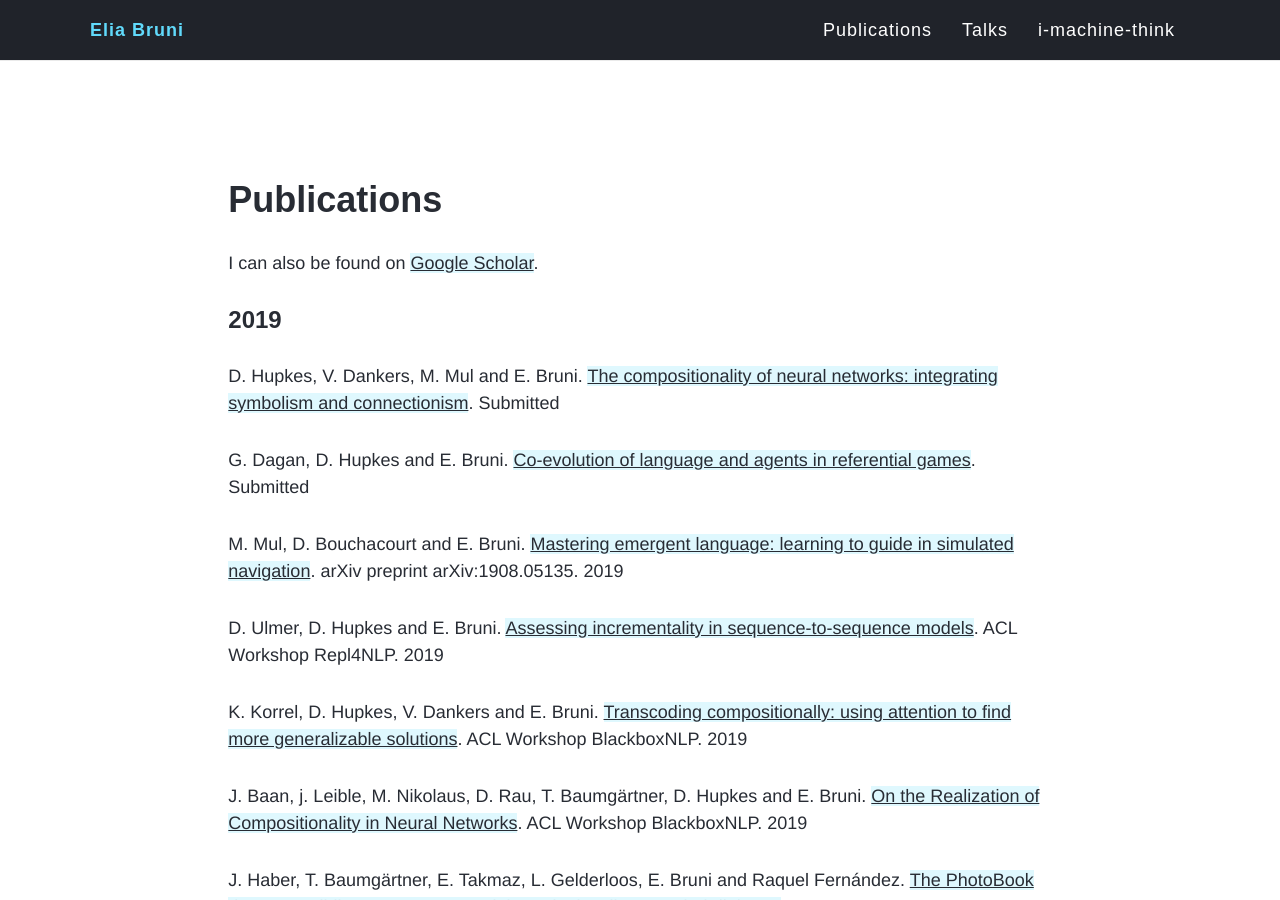
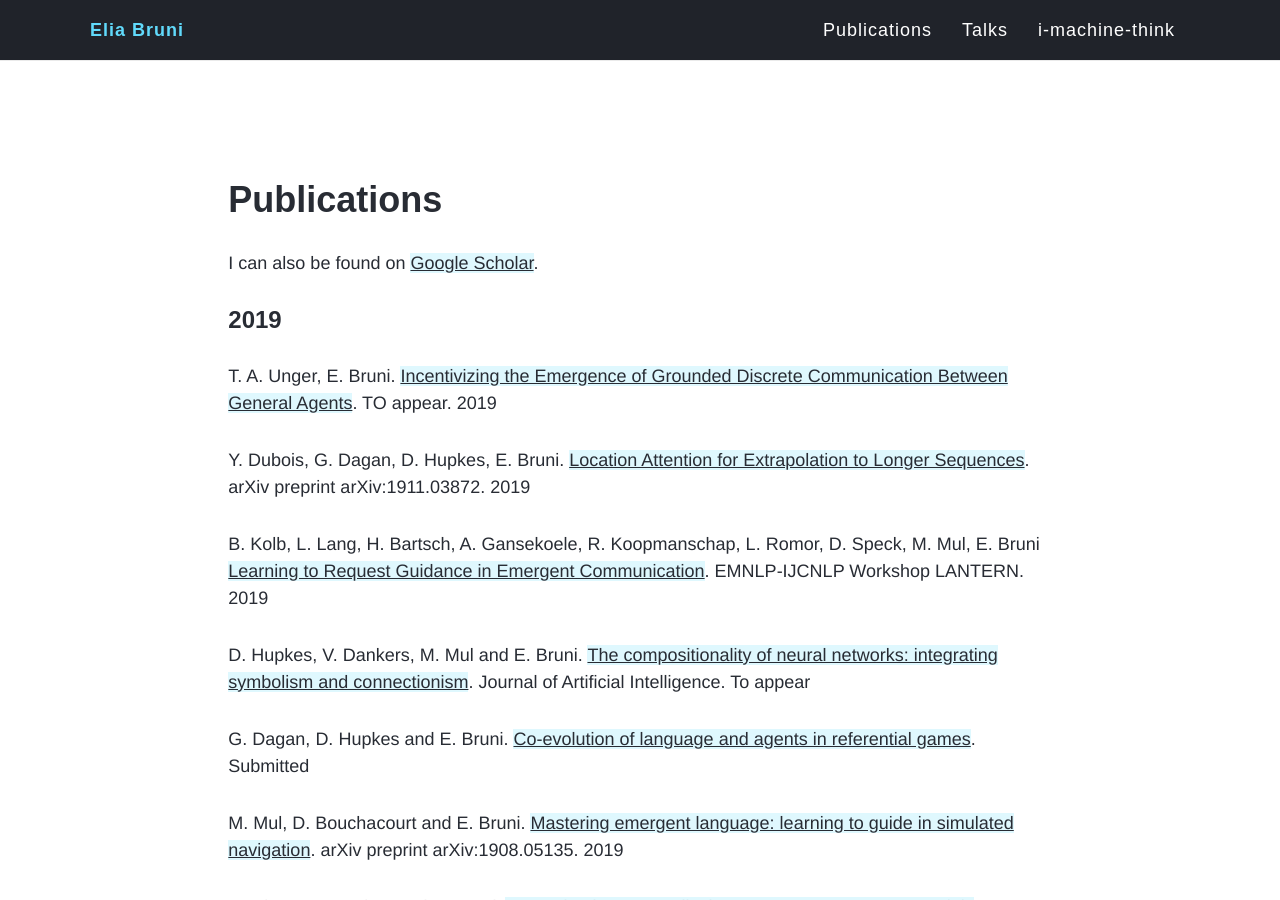
Before and after one commit to eliabruni/eliabruni.github.io, a Jekyll site: the page built from publications.md, in a window 1280 px wide and 900 px high. Built offline with Jekyll 4.4.1, drawn with Linux system fonts in a browser that asks for light colours; nearby versions of some CDN libraries.

Commit message:
add publications

```diff
--- a/publications.md
+++ b/publications.md
@@ -8,8 +8,14 @@ title: ""
 I can also be found on [Google Scholar](https://scholar.google.com/citations?user=Oyb3NYgAAAAJ&hl=en).
 
 ### 2019
+T. A. Unger, E. Bruni. [Incentivizing the Emergence of Grounded Discrete Communication
+Between General Agents](). TO appear. 2019
 
-D. Hupkes, V. Dankers, M. Mul and E. Bruni. [The compositionality of neural networks: integrating symbolism and connectionism](http://eliabruni.github.io/publications/hupkes2019compositionality.pdf). Submitted
+Y. Dubois, G. Dagan, D. Hupkes, E. Bruni. [Location Attention for Extrapolation to Longer Sequences](https://arxiv.org/abs/1911.03872). arXiv preprint arXiv:1911.03872. 2019
+
+B. Kolb, L. Lang, H. Bartsch, A. Gansekoele, R. Koopmanschap, L. Romor, D. Speck, M. Mul, E. Bruni [Learning to Request Guidance in Emergent Communication](https://arxiv.org/abs/1912.05525). EMNLP-IJCNLP Workshop LANTERN. 2019
+
+D. Hupkes, V. Dankers, M. Mul and E. Bruni. [The compositionality of neural networks: integrating symbolism and connectionism](http://eliabruni.github.io/publications/hupkes2019compositionality.pdf). Journal of Artificial Intelligence. To appear
 
 G. Dagan, D. Hupkes and E. Bruni. [Co-evolution of language and agents in referential games](http://eliabruni.github.io/publications/dagan2019coevolution.pdf). Submitted
 
```
